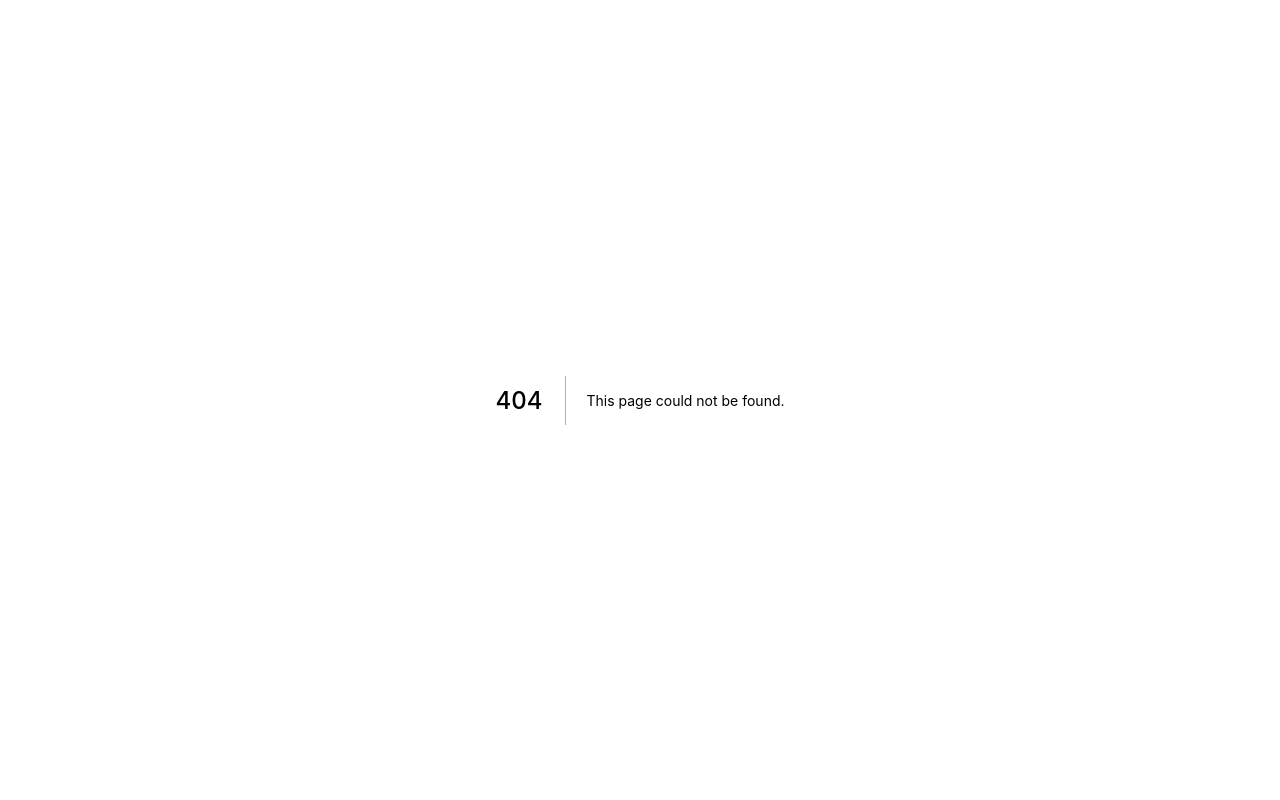
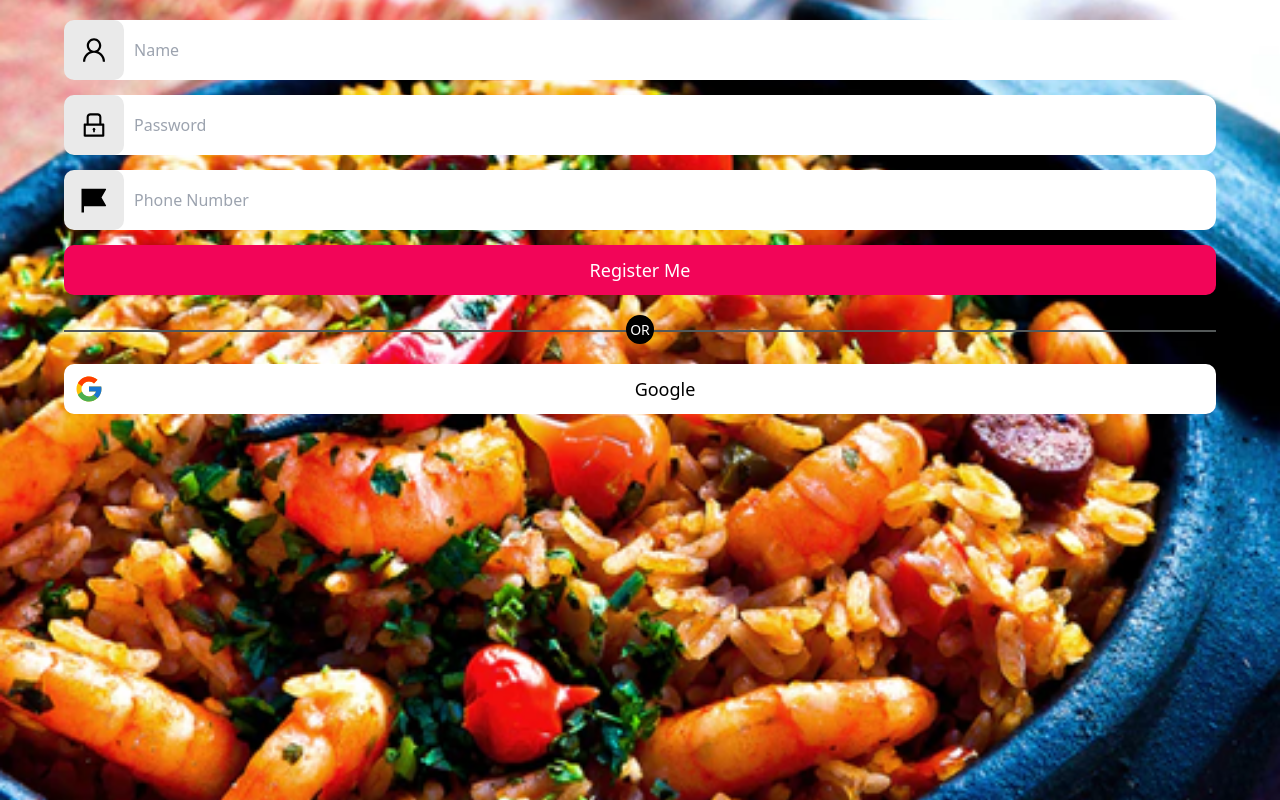
Before and after one commit to chaboxx/Rappidin, a Next.js app: page /register in a window 1280 px wide. Before the commit this address had no page. Built offline with nearby package versions, Linux system fonts and the light colour scheme.

Commit message:
rappidin -15

```diff
--- a/components/Home/PopularMain.tsx
+++ b/components/Home/PopularMain.tsx
@@ -12,6 +12,7 @@ interface Props {
 
 
 export const PopularMain :FC<Props> = ({popular}) => {
+
   return (
     <section className={styles.popular_main_container}>
       <div className={styles.description}>
--- a/layouts/Layout.tsx
+++ b/layouts/Layout.tsx
@@ -16,7 +16,7 @@ export const Layout : FC<Props> = ({ children ,title,description}) => {
       <Head>
 
         <title> {title || "Rappidin"} </title>
-        <meta name='author' content='Rodrigo Cueva Pastor' />
+        <meta name='author' content="@chaboxxsama" />
         <meta name='description' content={description || "Rappidin Comidas Online"} />
 
       </Head>
--- /dev/null
+++ b/pages/login/index.tsx
@@ -0,0 +1,9 @@
+import type { NextPage } from "next";
+
+const LoginScreen : NextPage = () => {
+  return (
+    <div>LoginScreen</div>
+  )
+}
+
+export default LoginScreen;
--- /dev/null
+++ b/pages/register/index.tsx
@@ -0,0 +1,45 @@
+import type { NextPage } from "next";
+
+import { RiFlag2Fill } from "react-icons/ri";
+import { AiOutlineUser ,AiOutlineLock } from "react-icons/ai";
+import { FcGoogle } from "react-icons/fc";
+
+import styles from "../../styles/RegisterScreen.module.css";
+
+const RegisterScreen : NextPage = () => {
+  return (
+    <section className={styles.register_screen_container}>
+      <div className={styles.content_container}>
+
+
+        <div className={styles.input_container}>
+          <AiOutlineUser className={styles.icon} />
+          <input className={styles.input}  type="password" placeholder="Name"/>
+
+        </div>
+
+        <div className={styles.input_container}>
+          <AiOutlineLock className={styles.icon} />
+          <input className={styles.input}  type="text" placeholder="Password"/>
+        </div>
+
+        <div className={styles.input_container}>
+          <RiFlag2Fill className={styles.icon} />
+          <input className={styles.input} type="text" placeholder="Phone Number"/>
+        </div>
+
+        <button className={styles.button}>Register Me</button>
+        <div className={styles.or_container}>
+          <p className={styles.or}>OR</p>
+        </div>
+
+        <div className={styles.google_container}>
+          <FcGoogle className={styles.google_icon}/>
+          <p className={styles.google_label}>Google</p>
+        </div>
+      </div>
+    </section>
+  )
+}
+
+export default RegisterScreen;
--- /dev/null
+++ b/styles/RegisterScreen.module.css
@@ -0,0 +1,100 @@
+.register_screen_container{
+
+
+  background-image: url("/trending7.png");
+  width: 100vw;
+  height: 100vh;
+  background-repeat: no-repeat;
+  background-size: cover;
+  background-position: center;
+  display: grid;
+  justify-items: center;
+  padding: 20px 10px;
+}
+
+
+.content_container{
+  width: 90vw;
+
+}
+.input_container{
+  display: grid;
+  grid-template-columns: 50px 1fr;
+  grid-template-rows: 1fr;
+  align-items: center;
+  border-radius: 10px;
+  margin-bottom: 15px;
+  width: 100%;
+}
+
+
+.icon{
+  width: 60px;
+  height: 60px;
+  background-color: #eaeaea;
+  padding: 15px;
+  border-radius: 10px;
+  z-index: 19;
+  color: black;
+}
+.input{
+  height: 100%;
+  padding: 10px 20px;
+  border-radius: 0 12px 12px 0;
+  color: #747474;
+}
+
+.button{
+
+  background-color: #f20558;
+  color: white;
+  width: 100%;
+  height: 50px;
+  font-size: 18px;
+  border-radius: 10px;
+}
+
+.or_container{
+  display: grid;
+  justify-items: center;
+  margin: 20px 0;
+  position: relative;
+}
+.or_container::before{
+  position: absolute;
+  top: 50%;
+  width: 100%;
+  height: 2px;
+  background-color: #535858;
+  content: "";
+
+}
+
+
+.or{
+  background-color: black;
+  color: white;
+  font-size: 14px;
+  border-radius: 50%;
+  padding: 4px;
+  z-index: 19;
+}
+
+.google_container{
+  background-color: white;
+  display: grid;
+  grid-template-columns: 40px 1fr;
+  align-items: center;
+  height: 50px;
+  padding: 10px;
+  border-radius: 10px;
+  gap: 10px;
+}
+.google_icon{
+  width: 30px;
+  height: 30px;
+}
+.google_label{
+  justify-self: center;
+  font-size: 18px;
+}
--- a/styles/components/Home/PopularMain.module.css
+++ b/styles/components/Home/PopularMain.module.css
@@ -15,7 +15,7 @@
   margin-top: 10px;
   margin-bottom: 15px;
 }
-/* RESPONSIVE IMG */
+/* RESPONSIVE IMG <3*/
 @media screen and (max-width:450px) {
   .image{
     height: 210px;
```
Also changed, not shown: styles/components/ui/CardRestaurantSecondary.module.css (+29 -0 lines).
